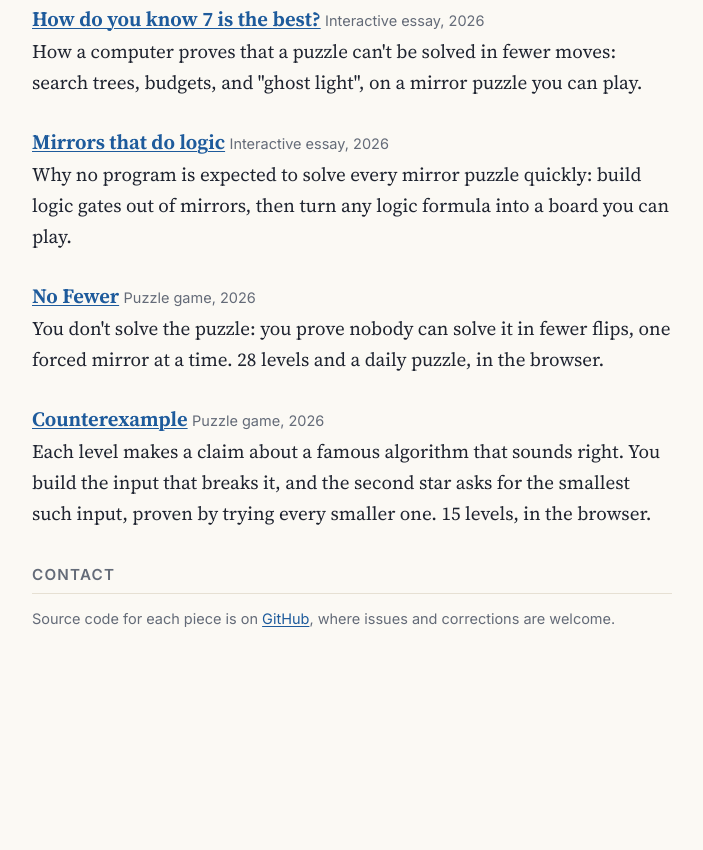
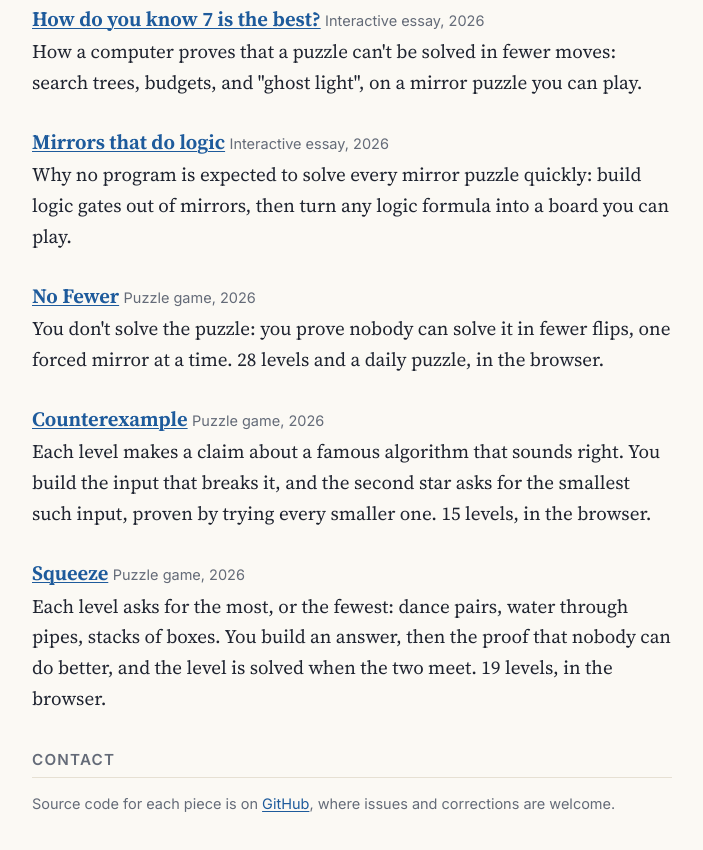
Before and after one commit to machinewright/machinewright.github.io, a plain HTML site: page index.html in a window 1280 px wide. Shown: the part 324-1174 px from the top of the page, without its empty margins (288-991 px from the left). Before the commit the page ends 1048 px from the top, so only its background shows below. Drawn offline with Linux system fonts and the light colour scheme.

Commit message:
Home: Squeeze entry

```diff
--- a/index.html
+++ b/index.html
@@ -53,6 +53,12 @@ projects. I write and build everything here myself, and decide what goes public.
   second star asks for the smallest such input, proven by trying every smaller one. 15 levels, in the browser.
 </div>
 
+<div class="work">
+  <a href="/squeeze/">Squeeze</a> <span class="muted">Puzzle game, 2026</span><br>
+  Each level asks for the most, or the fewest: dance pairs, water through pipes, stacks of boxes. You build an answer,
+  then the proof that nobody can do better, and the level is solved when the two meet. 19 levels, in the browser.
+</div>
+
 <h2>Contact</h2>
 <p class="muted">Source code for each piece is on <a href="https://github.com/machinewright">GitHub</a>, where issues and
 corrections are welcome.</p>
```
